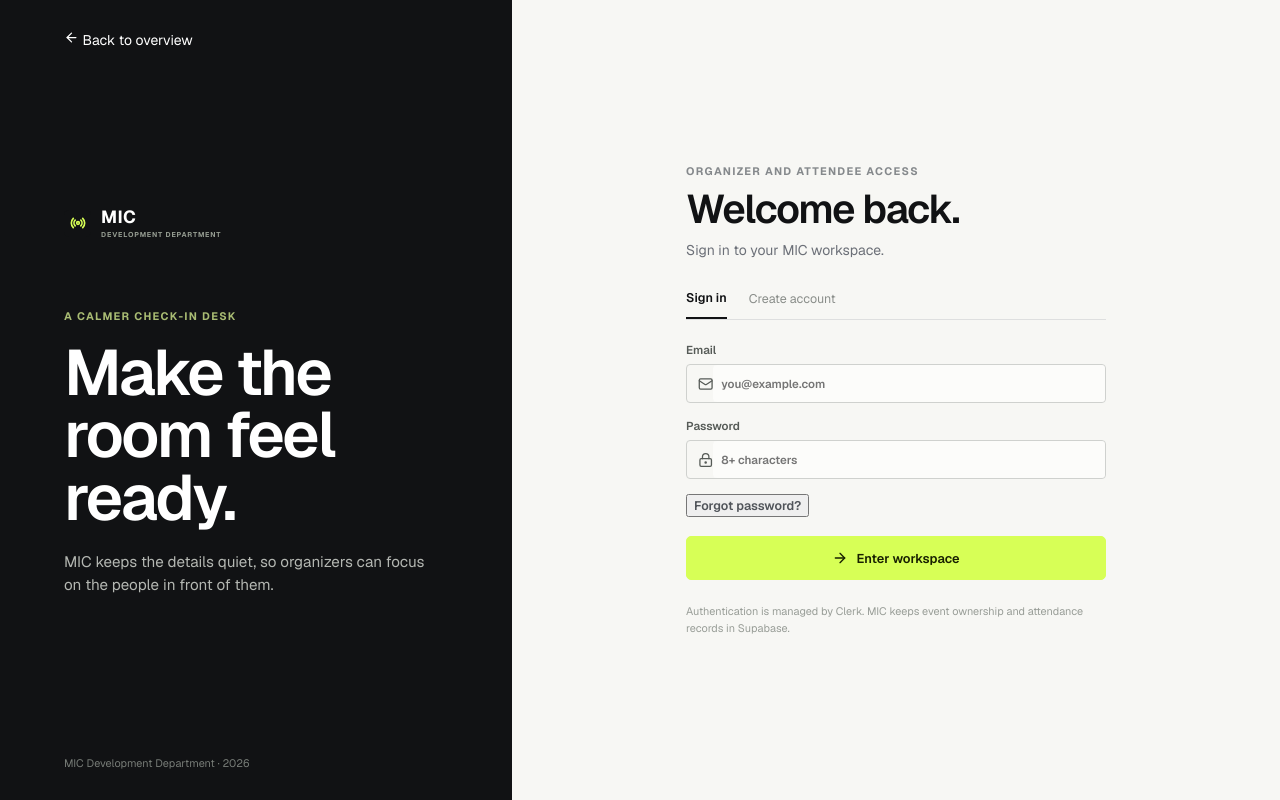
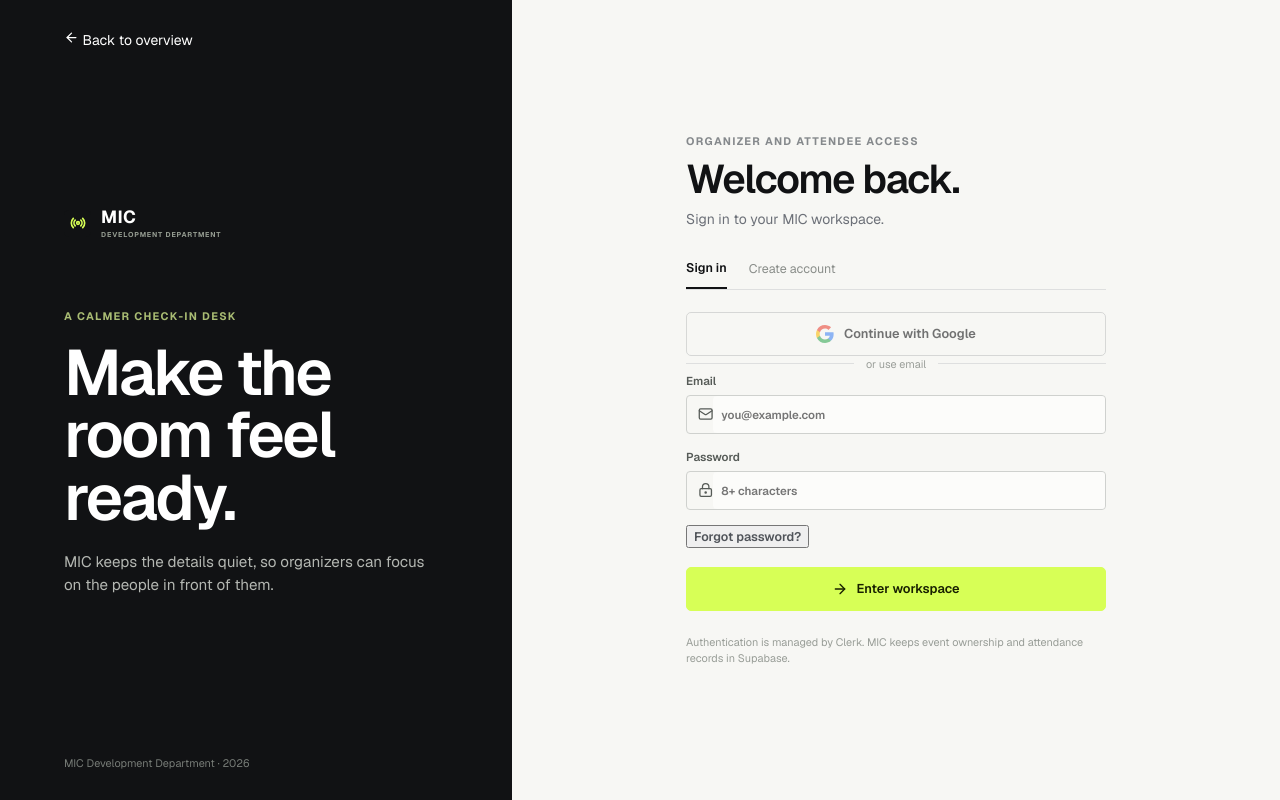
Before and after one commit to KuantumKnight/mic-event-checkin, a Next.js app: page /login in a window 1280 px wide. Built offline with nearby package versions, Linux system fonts and the light colour scheme; no server answers.

Commit message:
feat: add Google OAuth to custom auth

```diff
--- a/src/app/globals.css
+++ b/src/app/globals.css
@@ -296,6 +296,10 @@ input:focus,textarea:focus { border-color:#687057; box-shadow:0 0 0 2px #eaf1c6;
 .input-with-icon:focus-within { border-color:#687057; box-shadow:0 0 0 2px #eaf1c6; }
 .input-with-icon input { border:0; box-shadow:none; min-width:0; padding-left:8px; width:100%; }
 .auth-submit { margin-top:4px; min-height:44px; }
+.auth-google { gap:10px; justify-content:center; min-height:44px; width:100%; }
+.google-mark { flex:none; height:18px; width:18px; }
+.auth-divider { align-items:center; color:#9a9e99; display:flex; font-size:.68rem; gap:12px; margin:1px 0 2px; }
+.auth-divider::before, .auth-divider::after { background:var(--line); content:""; flex:1; height:1px; }
 .auth-forgot { justify-self:start; }
 .auth-message { background:#fff0ef; border:1px solid #f1c9c5; color:var(--danger); font-size:.75rem; padding:10px; }
 .auth-success { background:#eef7df; border-color:#c9dda1; color:#4e6d28; }
--- a/src/components/auth-form.tsx
+++ b/src/components/auth-form.tsx
@@ -28,6 +28,24 @@ export function AuthForm() {
   async function finalizeSignUp() {
     if (!signUp) return;
     await signUp.finalize({ navigate: ({ decorateUrl }) => { const url = decorateUrl("/"); window.location.href = url; } });
+  }
+
+  async function signInWithGoogle() {
+    if (!signIn) return;
+    setBusy(true);
+    setMessage(null);
+    try {
+      const result = await signIn.sso({
+        strategy: "oauth_google",
+        redirectCallbackUrl: "/sso-callback",
+        redirectUrl: "/",
+      });
+      if (result.error) showError(result.error);
+    } catch (error) {
+      showError(error as { message?: string });
+    } finally {
+      setBusy(false);
+    }
   }
 
   async function submit(event: React.FormEvent<HTMLFormElement>) {
@@ -100,6 +118,12 @@ export function AuthForm() {
   const codeStep = flow === "verify-signup" || flow === "reset-code";
   return <div className="auth-card">
     {!recovery && flow !== "verify-signup" && <div className="auth-tabs"><button type="button" className={mode === "signin" ? "auth-tab active" : "auth-tab"} onClick={() => { setMode("signin"); setMessage(null); }}>Sign in</button><button type="button" className={mode === "signup" ? "auth-tab active" : "auth-tab"} onClick={() => { setMode("signup"); setMessage(null); }}>Create account</button></div>}
+    {!recovery && flow === "normal" && <>
+      <button type="button" className="button button-outline auth-google" onClick={() => void signInWithGoogle()} disabled={busy || !signIn}>
+        <GoogleMark /> {busy ? "Opening Google…" : "Continue with Google"}
+      </button>
+      <div className="auth-divider"><span>or use email</span></div>
+    </>}
     <form className="auth-form" onSubmit={submit}>
       {recovery ? <><span className="eyebrow">Account recovery</span><h3>{flow === "reset-password" ? "Choose a new password." : "Reset your password."}</h3><p>{flow === "reset-request" ? "Enter your account email and we will send a secure code." : flow === "reset-code" ? "Enter the verification code from your email." : "Your new password protects the workspace from here on."}</p></> : flow === "verify-signup" ? <><span className="eyebrow">Verify your account</span><h3>One last step.</h3><p>Enter the code sent to your email to activate your MIC account.</p></> : mode === "signup" && <label>Full name<input name="fullName" autoComplete="name" required placeholder="Your name" /></label>}
       {!codeStep && flow !== "reset-password" && <label><span>Email</span><div className="input-with-icon"><Mail size={16} /><input name="email" type="email" autoComplete="email" required placeholder="you@example.com" /></div></label>}
@@ -113,3 +137,7 @@ export function AuthForm() {
     <p className="auth-note">Authentication is managed by Clerk. MIC keeps event ownership and attendance records in Supabase.</p>
   </div>;
 }
+
+function GoogleMark() {
+  return <svg aria-hidden="true" className="google-mark" viewBox="0 0 18 18" role="img"><path fill="#4285F4" d="M17.64 9.205c0-.638-.057-1.252-.164-1.841H9v3.482h4.844a4.14 4.14 0 0 1-1.796 2.716v2.258h2.909c1.703-1.568 2.683-3.878 2.683-6.615Z" /><path fill="#34A853" d="M9 18c2.43 0 4.467-.806 5.956-2.18l-2.909-2.258c-.806.54-1.835.86-3.047.86-2.344 0-4.33-1.584-5.04-3.714H.953v2.332A9 9 0 0 0 9 18Z" /><path fill="#FBBC05" d="M3.96 10.708A5.41 5.41 0 0 1 3.676 9c0-.593.102-1.17.284-1.708V4.96H.953A9 9 0 0 0 0 9c0 1.453.348 2.827.953 4.04l3.007-2.332Z" /><path fill="#EA4335" d="M9 3.578c1.322 0 2.508.454 3.442 1.344l2.582-2.582C13.463.89 11.426 0 9 0A9 9 0 0 0 .953 4.96L3.96 7.292C4.67 5.162 6.656 3.578 9 3.578Z" /></svg>;
+}
```
Also changed, not shown: src/app/sso-callback/page.tsx (added, +67 -0 lines).
